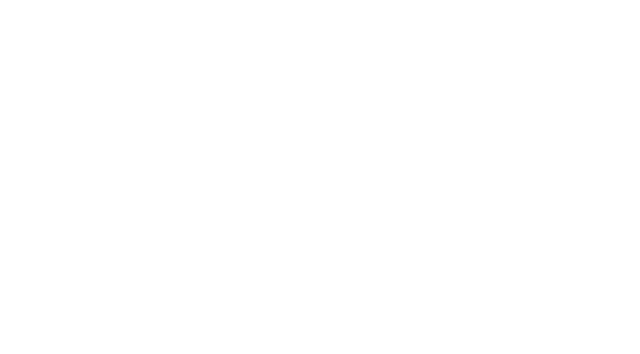
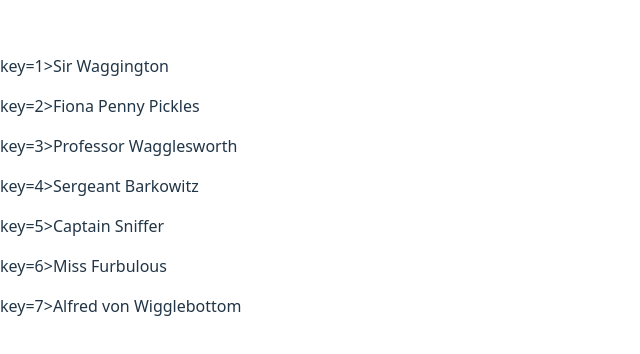
Before and after one commit to KanishaCarter/Unit3.PuppyPals, a React (Vite) app in the folder PuppyPals/: page / in a window 1280 px wide. Shown: the part 214-568 px from the top of the page, without its empty margins (0-640 px from the left). Built offline with nearby package versions, Linux system fonts and the light colour scheme.

Commit message:
Completed adding and puppy data using useState function

```diff
--- a/PuppyPals/src/App.jsx
+++ b/PuppyPals/src/App.jsx
@@ -1,10 +1,19 @@
-
+import {puppyList} from './data.js'
+import { useState } from 'react'
 
 function App() {
+  const [puppies, setPuppies] = useState(puppyList);
+  console.log("puppyList: ", puppyList);
   return (
-    <div></div>
-  )
+    <div className = "App">
+      {
+        puppies.map((puppy) => {
+          return <p> key={puppy.id}>{puppy.name}</p>;
+        })
+      }
+    </div>
+  );
 }
 
 
-export default App
+export default App;
--- /dev/null
+++ b/PuppyPals/src/data.js
@@ -0,0 +1,68 @@
+export const puppyList = [
+    {
+      id: 1,
+      name: "Sir Waggington",
+      email: "sir-wag@email.com",
+      isCute: true,
+      age: 5,
+      ownerId: 1,
+      tricks: [
+        { id: 2, title: "Lay Down" },
+        { id: 3, title: "Jump through flaming hoop" },
+      ],
+    },
+    {
+      id: 2,
+      name: "Fiona Penny Pickles",
+      email: "pick-your-pennies@email.com",
+      isCute: true,
+      age: 6,
+      ownerId: 1,
+      tricks: [],
+    },
+    {
+      id: 3,
+      name: "Professor Wagglesworth",
+      email: "waggie@email.com",
+      isCute: true,
+      age: 6,
+      ownerId: 2,
+      tricks: [{ id: 1, title: "Sit" }],
+    },
+    {
+      id: 4,
+      name: "Sergeant Barkowitz",
+      email: "the-sarge@email.com",
+      isCute: true,
+      age: 4,
+      ownerId: 2,
+      tricks: [{ id: 2, title: "Lay Down" }],
+    },
+    {
+      id: 5,
+      name: "Captain Sniffer",
+      email: "capn-sniff@email.com",
+      isCute: true,
+      age: 7,
+      ownerId: 3,
+      tricks: [],
+    },
+    {
+      id: 6,
+      name: "Miss Furbulous",
+      email: "miss-furby@email.com",
+      isCute: true,
+      age: 1,
+      ownerId: 3,
+      tricks: [],
+    },
+    {
+      id: 7,
+      name: "Alfred von Wigglebottom",
+      email: "alfie@email.com",
+      isCute: true,
+      age: 2,
+      ownerId: 3,
+      tricks: [],
+    },
+  ];
```
